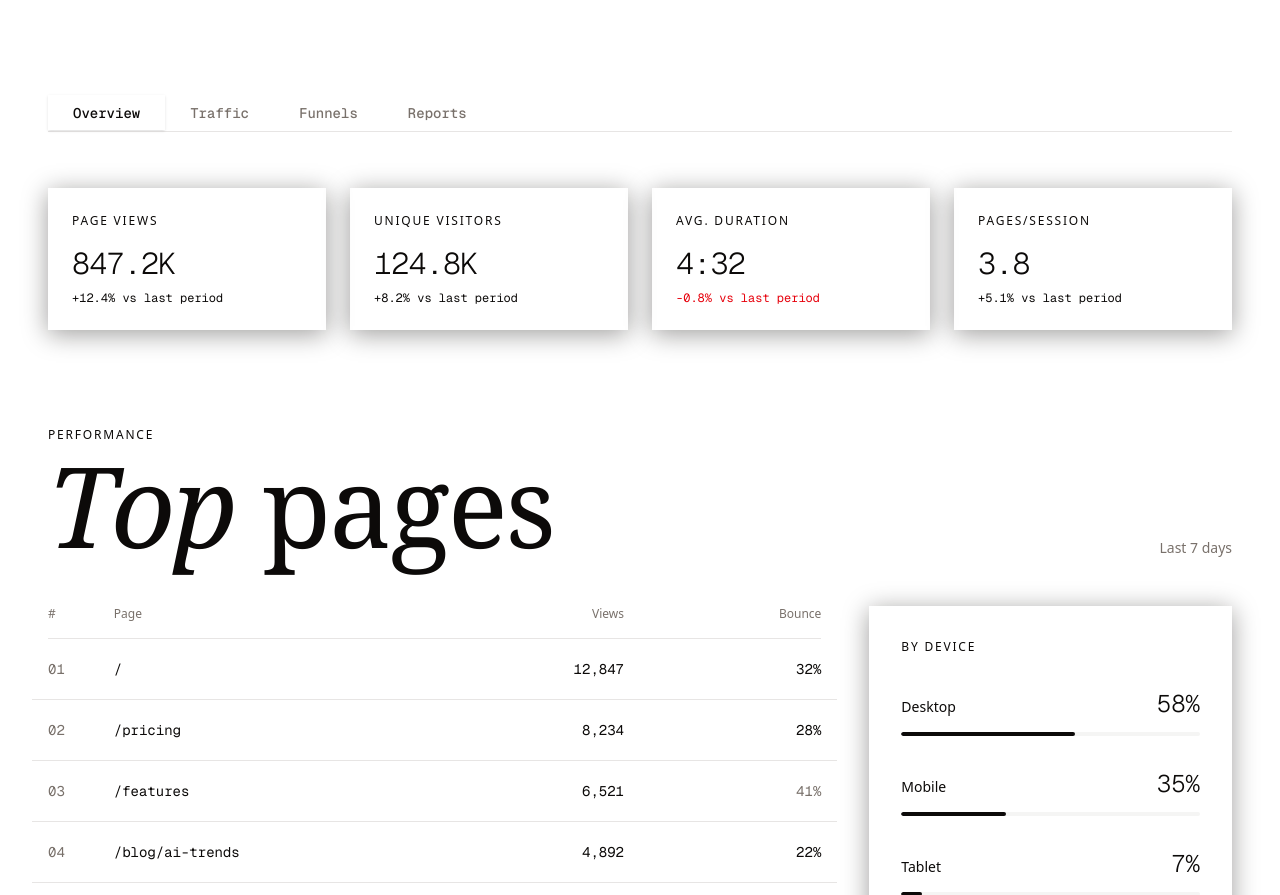
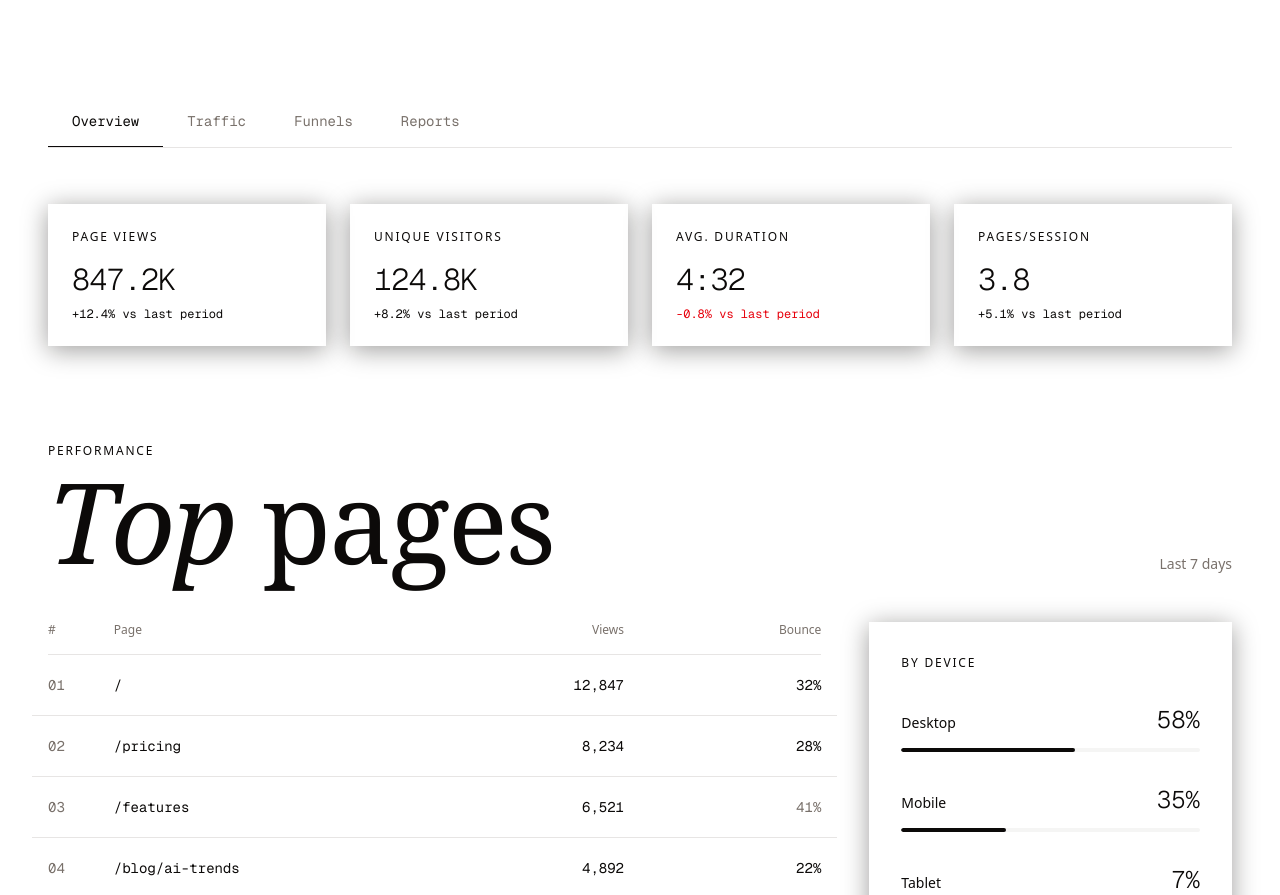
Before and after one commit to SinghAman21/web-analytics, a Next.js app: page / in a window 1280 px wide. Shown: the part 1212-2107 px from the top of the page. Built offline with nearby package versions, Linux system fonts and the light colour scheme.

Commit message:
chore(tabs trigger): finally one smooth animation which i wanted was done

```diff
--- a/components/dashboard/DashboardTabs.tsx
+++ b/components/dashboard/DashboardTabs.tsx
@@ -1,5 +1,6 @@
 'use client';
 
+import { useState } from 'react';
 import { motion } from 'framer-motion';
 import { Tabs, TabsContent, TabsList, TabsTrigger } from '../ui/tabs';
 import OverviewTab from './tabs/OverviewTab';
@@ -15,25 +16,40 @@ const tabs = [
 ];
 
 export default function DashboardTabs() {
+  const [activeTab, setActiveTab] = useState('overview');
+
   return (
-    <Tabs defaultValue="overview" className="w-full">
+    <Tabs value={activeTab} onValueChange={setActiveTab} className="w-full">
       {/* Tab Navigation */}
       <motion.div
         initial={{ opacity: 0, y: -10 }}
         animate={{ opacity: 1, y: 0 }}
         className="border-b border-border mb-12"
       >
-        <TabsList className="h-auto p-0 bg-transparent rounded-none gap-0">
+        <div className="h-auto p-0 bg-transparent rounded-none gap-0 flex">
           {tabs.map((tab, i) => (
-            <TabsTrigger
-              key={tab.id}
-              value={tab.id}
-              className="relative px-6 py-4 text-sm font-mono rounded-none bg-transparent data-[state=active]:bg-transparent data-[state=active]:shadow-none text-muted-foreground data-[state=active]:text-foreground transition-colors after:absolute after:bottom-0 after:left-0 after:right-0 after:h-px after:bg-foreground after:scale-x-0 data-[state=active]:after:scale-x-100 after:transition-transform after:duration-300"
-            >
-              {tab.label}
-            </TabsTrigger>
+            <div key={tab.id} className="relative">
+              <button
+                onClick={() => setActiveTab(tab.id)}
+                className="relative px-6 py-4 text-sm font-mono rounded-none bg-transparent hover:bg-transparent text-muted-foreground transition-colors focus-visible:outline-none focus-visible:ring-0 border-0"
+                style={{
+                  color: activeTab === tab.id ? 'var(--foreground)' : 'var(--muted-foreground)',
+                }}
+              >
+                {tab.label}
+              </button>
+              {activeTab === tab.id && (
+                <motion.div
+                  layoutId="underline"
+                  className="absolute bottom-0 left-1/2 h-px bg-foreground"
+                  initial={{ width: 0, marginLeft: 0 }}
+                  animate={{ width: '100%', marginLeft: '-50%' }}
+                  transition={{ duration: 0.3 }}
+                />
+              )}
+            </div>
           ))}
-        </TabsList>
+        </div>
       </motion.div>
 
       {/* Tab Content */}
```
